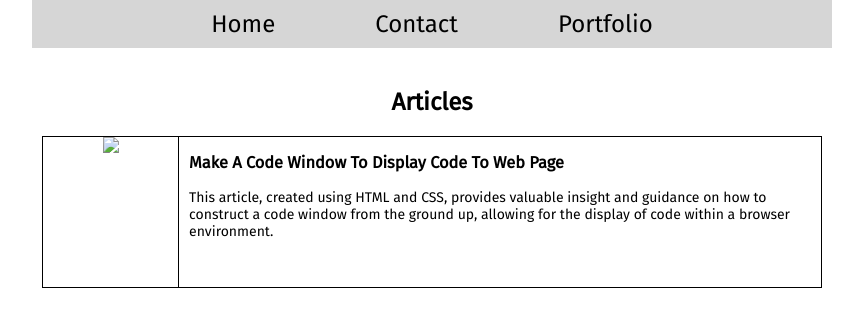
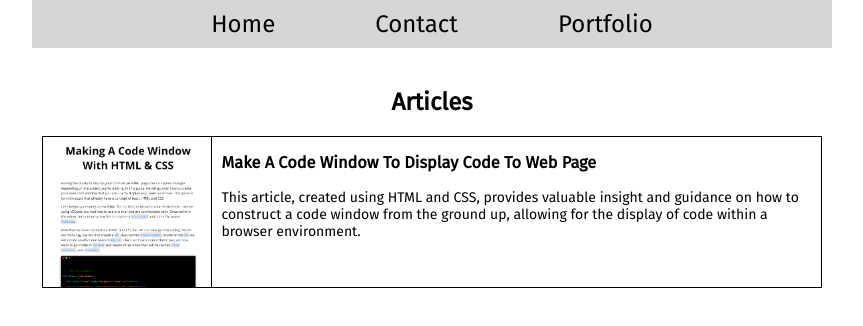
Before and after one commit to mjlynch123/Blog-Site, a plain HTML site: page index.html in a window 1280 px wide. Shown: the whole page, without its empty margins (208-1071 px from the left). Drawn offline with Linux system fonts and the light colour scheme.

Commit message:
Added images folder

```diff
--- a/index.html
+++ b/index.html
@@ -21,7 +21,7 @@
             <h2>Articles</h2>
             <a href="https://mjlynch123.github.io/Code-Window-Post/"><div class="article">
                 <div class="image">
-                    <img src="code_window.png">
+                    <img src="Images/code_window.png">
                 </div>
                 <div class="description">
                     <h3>Make A Code Window To Display Code To Web Page</h3>
```
